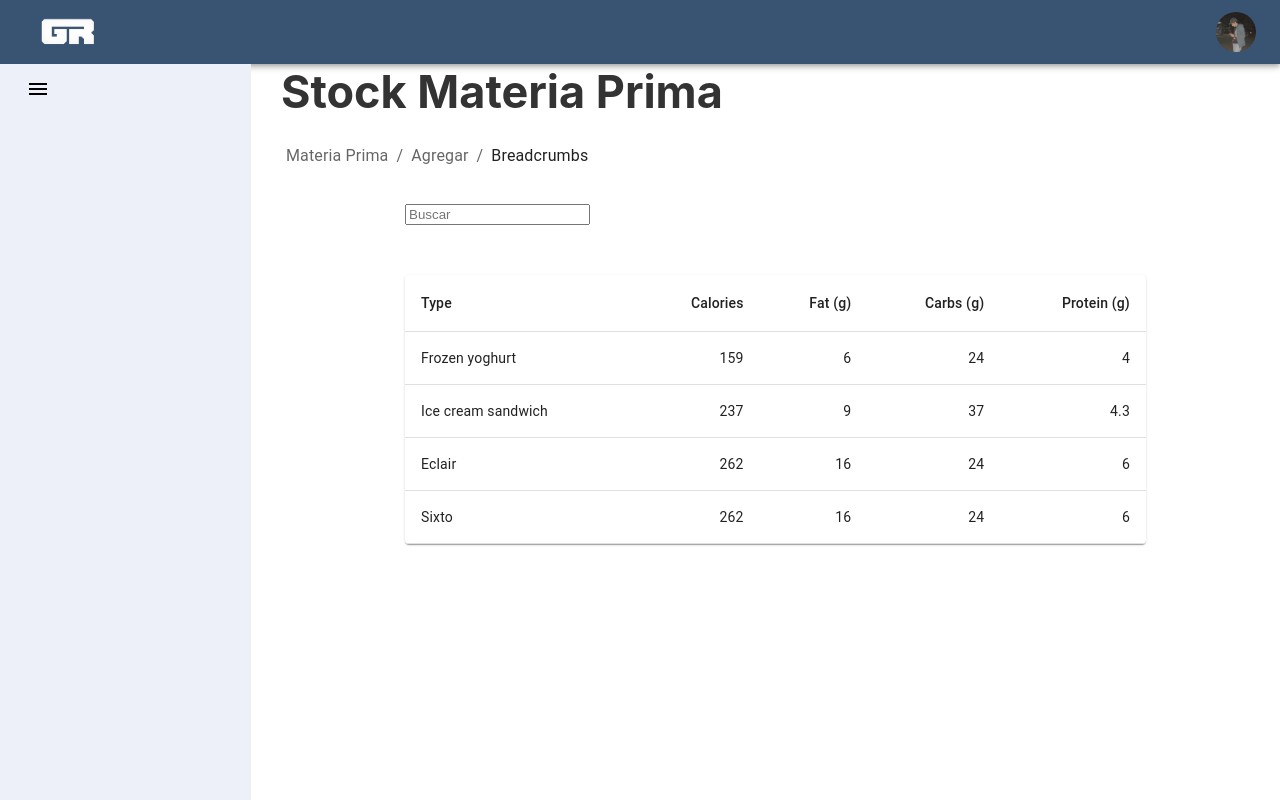
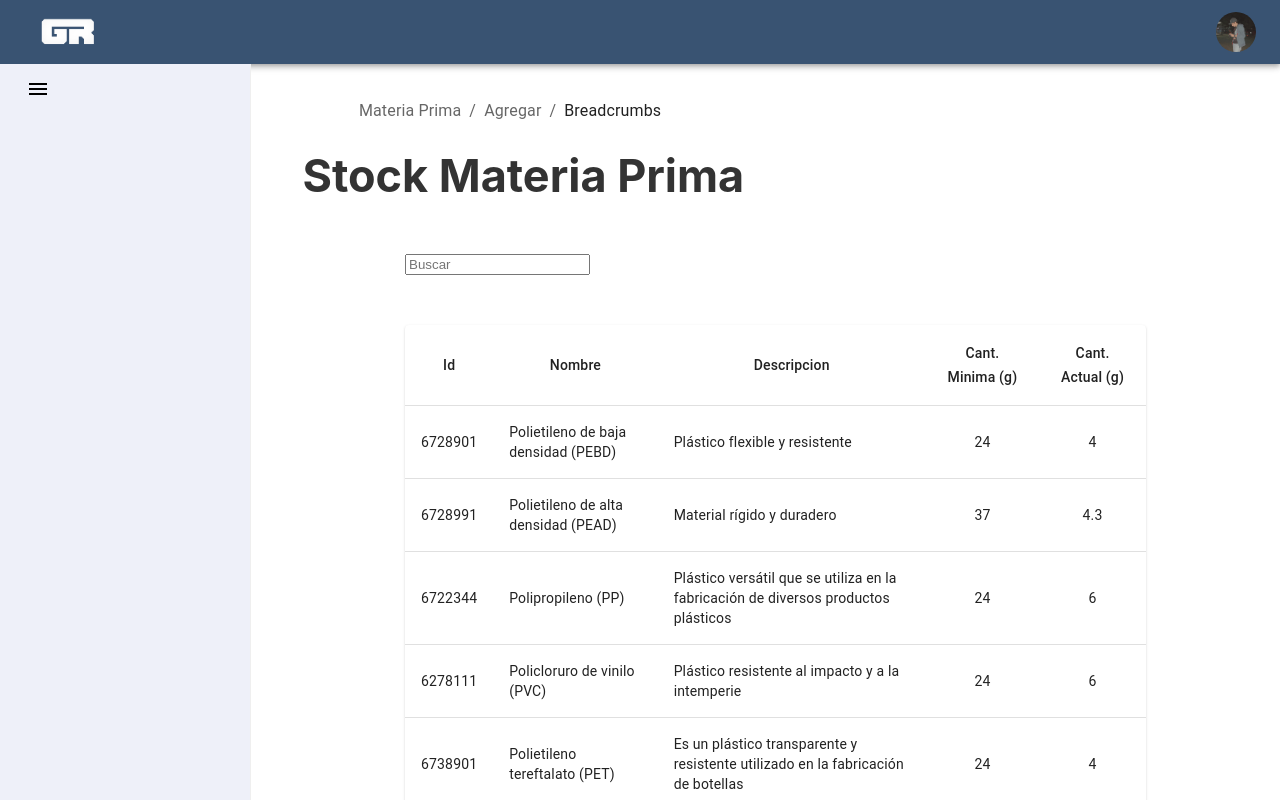
Before and after one commit to SixtoArrejin/RECIPLAS-TPI-G7, a React (Create React App) app in the folder gestion-reciplast/: page /materias-primas/listado in a window 1280 px wide. Shown: the top 800 px of the page. Built offline with nearby package versions, Linux system fonts and the light colour scheme.

Commit message:
Pantalla Materia Prima y modal

```diff
--- a/gestion-reciplast/package.json
+++ b/gestion-reciplast/package.json
@@ -13,6 +13,7 @@
     "mui-file-input": "^2.0.0",
     "react": "^18.2.0",
     "react-dom": "^18.2.0",
+    "react-overlays": "^5.2.1",
     "react-pro-sidebar": "^1.1.0-alpha.1",
     "react-router-dom": "^6.11.2",
     "react-scripts": "5.0.1",
--- a/gestion-reciplast/src/App.css
+++ b/gestion-reciplast/src/App.css
@@ -48,3 +48,19 @@
     border-radius: 12px;
     box-shadow: 0 2px 4px rgba(0, 0, 0, 0.1);
   }
+
+
+  .App .openModalBtn {
+    width: 200px;
+    height: 40px;
+    border: none;
+    border-radius: 6px;
+    background-color: rgb(87, 137, 230);
+    color: white;
+    cursor: pointer;
+  }
+
+  body {
+    padding: 0;
+    margin: 0;
+  }
--- a/gestion-reciplast/src/App.js
+++ b/gestion-reciplast/src/App.js
@@ -26,6 +26,9 @@ import Compras from "./pages/Compras";
 import NuevoUsuario from "./pages/NuevoUsuario";
 import Ventas from "./pages/Ventas";
 import Registro2 from "./pages/Registro2";
+import Prueba from "./pages/Prueba";
+import Modals from "./components/Modal";
+
 
 
 
@@ -100,7 +103,7 @@ const datosArea = areasData[areaEmpresa] || [];
 			<Route path="/" element={<Layout area={areaEmpresa} data={datosArea} accion={setIsLoggedIn} />}>
 			  {/* Rutas protegidas */}
 			  <Route path="materias-primas/listado" element={<ListadoMP />} />
-			  <Route path="materias-primas/agregar" element={<AgregarMateriaPrima />} />
+			  <Route path="materias-primas/agregar" element={<Modals />} />
 			  <Route path="productos-fabricados" element={<ProductosFabricados />} />
 			  <Route path="pedidos" element={<Pedidos />} />
 			  <Route path="/" element={<Home />} />
--- /dev/null
+++ b/gestion-reciplast/src/Modal.css
@@ -0,0 +1,85 @@
+.modal {
+    font-family: arial;
+  }
+
+  .modal {
+    position: fixed;
+    width: 400px;
+    z-index: 1040;
+    top: 30%;
+    left: 30%;
+    background-color: white;
+    border: 1px solid rgba(0, 0, 0, 0.2);
+    border-radius: 3px;
+    box-shadow: 0 5px 15px rgba(0, 0, 0, 0.5);
+  }
+
+  .backdrop {
+    position: fixed;
+    z-index: 1040;
+    top: 0;
+    bottom: 0;
+    left: 0;
+    right: 0;
+    background-color: #000;
+    opacity: 0.5;
+  }
+
+  .modal-title {
+    font-weight: 500;
+    font-size: 1.25rem;
+  }
+
+  .modal-header {
+    border-bottom: 1px solid #e9ecef;
+    display: flex;
+    justify-content: space-between;
+  }
+
+  .modal-desc,
+  .modal-header,
+  .modal-footer {
+    padding: 12px;
+  }
+
+  .close-button {
+    font-size: 1.5rem;
+    font-weight: 700;
+    line-height: 1;
+    color: #000;
+    border: none;
+    background-color: white;
+    opacity: 0.7;
+    cursor: pointer;
+  }
+  button {
+    cursor: pointer;
+    font-size: 1rem;
+    padding: 10px 12px;
+    border-radius: 5px;
+    border: none;
+  }
+
+  .modal-footer {
+    border-top: 1px solid #e9ecef;
+    display: flex;
+    justify-content: flex-end;
+    gap: 8px;
+  }
+
+  .secondary-button {
+    color: #fff;
+    background-color: #6c757d;
+  }
+  .primary-button {
+    color: #fff;
+    background-color: #007bff;
+  }
+
+  .modal-example {
+    height: 100vh;
+    display: flex;
+    justify-content: center;
+    align-items: center;
+    flex-direction: column;
+  }
--- /dev/null
+++ b/gestion-reciplast/src/components/Modal.jsx
@@ -0,0 +1,58 @@
+import React, { useState } from "react";
+import Modal from "react-overlays/Modal";
+import "../Modal.css";
+
+
+export default function Modals() {
+  // React state to control Modal visibility
+  const [showModal, setShowModal] = useState(false);
+
+  // Backdrop JSX code
+  const renderBackdrop = (props) => <div className="backdrop" {...props} />;
+
+  var handleClose = () => setShowModal(false);
+
+  var handleSuccess = () => {
+    console.log("success");
+  };
+
+  return (
+    <div className="modal-example">
+      <div>
+        <button type="button" onClick={() => setShowModal(true)}>
+          Open Modal
+        </button>
+      </div>
+      <p>Click to get the open the Modal</p>
+
+      <Modal
+        className="modal"
+        show={showModal}
+        onHide={handleClose}
+        renderBackdrop={renderBackdrop}
+      >
+        <div>
+          <div className="modal-header">
+            <div className="modal-title">Modal Heading</div>
+            <div>
+              <span className="close-button" onClick={handleClose}>
+                x
+              </span>
+            </div>
+          </div>
+          <div className="modal-desc">
+            <p>Modal body contains text.</p>
+          </div>
+          <div className="modal-footer">
+            <button className="secondary-button" onClick={handleClose}>
+              Close
+            </button>
+            <button className="primary-button" onClick={handleSuccess}>
+              Save Changes
+            </button>
+          </div>
+        </div>
+      </Modal>
+    </div>
+  );
+}
--- a/gestion-reciplast/src/components/Tabla.jsx
+++ b/gestion-reciplast/src/components/Tabla.jsx
@@ -12,12 +12,25 @@ import Paper from '@mui/material/Paper';
 
 // Datos de ejemplo
 const rows = [
-  { name: 'Frozen yoghurt', calories: 159, fat: 6.0, carbs: 24, protein: 4.0 },
-  { name: 'Ice cream sandwich', calories: 237, fat: 9.0, carbs: 37, protein: 4.3 },
-  { name: 'Eclair', calories: 262, fat: 16.0, carbs: 24, protein: 6.0 },
-  { name: 'Sixto', calories: 262, fat: 16.0, carbs: 24, protein: 6.0 },
+  { name: '6728901', calories: "Polietileno de baja densidad (PEBD)", fat: "Plástico flexible y resistente", carbs: 24, protein: 4.0 },
+  { name: '6728991', calories: "Polietileno de alta densidad (PEAD)", fat: "Material rígido y duradero", carbs: 37, protein: 4.3 },
+  { name: '6722344', calories: "Polipropileno (PP)", fat: "Plástico versátil que se utiliza en la fabricación de diversos productos plásticos", carbs: 24, protein: 6.0 },
+  { name: '6278111', calories: "Policloruro de vinilo (PVC)", fat: "Plástico resistente al impacto y a la intemperie", carbs: 24, protein: 6.0 },
+  { name: '6738901', calories: "Polietileno tereftalato (PET)", fat: "Es un plástico transparente y resistente utilizado en la fabricación de botellas", carbs: 24, protein: 4.0 },
+  { name: '6738991', calories: "Poliestireno (PS)", fat: "Es un plástico rígido y transparente utilizado en la fabricación de vasos", carbs: 37, protein: 4.3 },
+  { name: '6732344', calories: "Polipropileno expandido (PPE)", fat: "se utiliza en la fabricación de productos como bandejas de alimentos, envases protectores", carbs: 24, protein: 6.0 },
+  { name: '6238111', calories: "Policarbonato (PC)", fat: "Es un plástico transparente y resistente ", carbs: 24, protein: 6.0 }
 
 ];
+
+
+const rows2 = [
+  { name: '6728901', calories: "Polietileno tereftalato (PET)", fat: "Es un plástico transparente y resistente utilizado en la fabricación de botellas", carbs: 24, protein: 4.0 },
+  { name: '6728991', calories: "Poliestireno (PS)", fat: "Es un plástico rígido y transparente utilizado en la fabricación de vasos", carbs: 37, protein: 4.3 },
+  { name: '6722344', calories: "Polipropileno expandido (PPE)", fat: "Se utiliza en la fabricación de productos como bandejas de alimentos", carbs: 24, protein: 6.0 },
+  { name: '6278111', calories: "Policarbonato (PC)", fat: "Plástico transparente y resistente ", carbs: 24, protein: 6.0 }]
+
+
 
 // Componente del buscador
 function Buscador({ searchTerm, onSearchTermChange }) {
@@ -42,32 +55,31 @@ export default function Tabla() {
 
   return (
     <div style={{ width: '100%', padding: '10px' }}>
-        <div style={{  paddingBottom: '50px' }} >
-         <Buscador searchTerm={searchTerm} onSearchTermChange={setSearchTerm} />
-        </div>
-
+      <div style={{ paddingBottom: '50px' }}>
+        <Buscador searchTerm={searchTerm} onSearchTermChange={setSearchTerm} />
+      </div>
 
       <TableContainer component={Paper}>
         <Table>
           <TableHead>
             <TableRow>
-              <TableCell>Type</TableCell>
-              <TableCell align="right">Calories</TableCell>
-              <TableCell align="right">Fat&nbsp;(g)</TableCell>
-              <TableCell align="right">Carbs&nbsp;(g)</TableCell>
-              <TableCell align="right">Protein&nbsp;(g)</TableCell>
+              <TableCell align="center">Id</TableCell>
+              <TableCell align="center">Nombre</TableCell>
+              <TableCell align="center">Descripcion</TableCell>
+              <TableCell align="center">Cant. Minima&nbsp;(g)</TableCell>
+              <TableCell align="center">Cant. Actual&nbsp;(g)</TableCell>
             </TableRow>
           </TableHead>
           <TableBody>
             {filteredRows.map((row) => (
               <TableRow key={row.name}>
-                <TableCell component="th" scope="row">
+                <TableCell align="left" component="th" scope="row">
                   {row.name}
                 </TableCell>
-                <TableCell align="right">{row.calories}</TableCell>
-                <TableCell align="right">{row.fat}</TableCell>
-                <TableCell align="right">{row.carbs}</TableCell>
-                <TableCell align="right">{row.protein}</TableCell>
+                <TableCell align="left">{row.calories}</TableCell>
+                <TableCell align="left">{row.fat}</TableCell>
+                <TableCell align="center">{row.carbs}</TableCell>
+                <TableCell align="center">{row.protein}</TableCell>
               </TableRow>
             ))}
           </TableBody>
--- a/gestion-reciplast/src/components/TablaCompleta.jsx
+++ b/gestion-reciplast/src/components/TablaCompleta.jsx
@@ -12,12 +12,19 @@ export default function TablaCompleta( { titulo }  ) {
         <div className="main-content" style={{   margin: "0", padding: "0",  width:"100%" }}>
         <div style={{  width: "100%", display: "flex", flexDirection: "column", alignItems: "flex-start" }}>
 
-        <div style={{ marginBottom: "20px", marginLeft: "30px" }} >
-            <h1> { titulo } </h1>
-            <Navegacion/>
+
+
+        <div style={{ marginBottom: "20px", marginLeft: "10%", marginTop: "30px" }} >
+        <Navegacion/>
         </div>
 
-        <div style={{ display: "flex", justifyContent: "center", width: "100%" }}>
+
+        <div style={{ marginBottom: "20px", marginLeft: "5%" }} >
+
+            <h1> { titulo } </h1>
+        </div>
+
+        <div style={{ display: "flex", justifyContent: "center", width: "100%", marginBottom: "10%" }}>
             <div style={{ width: "72%",  }}>
             <Tabla />
             </div>
--- /dev/null
+++ b/gestion-reciplast/src/pages/Prueba.jsx
@@ -0,0 +1,26 @@
+import React, { useState } from "react";
+import Modal from "../components/Modal";
+import "../App.css";
+
+
+function Prueba() {
+  const [modalOpen, setModalOpen] = useState(false);
+
+  return (
+    <div className="App">
+      <h1>Hey, click on the button to open the modal.</h1>
+      <button
+        className="openModalBtn"
+        onClick={() => {
+          setModalOpen(true);
+        }}
+      >
+        Open
+      </button>
+
+      {modalOpen && <Modal setOpenModal={setModalOpen} />}
+    </div>
+  );
+}
+
+export default Prueba;
```
Also changed, not shown: 1 other file (tests, documents, lock files or other folders).
